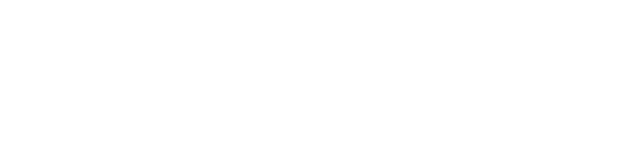
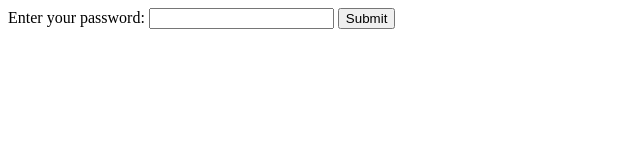
Before and after one commit to ln0091/fpge, a plain HTML site: page index.html in a window 1280 px wide. Shown: the whole page, without its empty margins (0-640 px from the left). Drawn offline with Linux system fonts and the light colour scheme.

Commit message:
Update index.html

```diff
--- a/index.html
+++ b/index.html
@@ -1,9 +1,26 @@
-<!DOCTYPE html>
-<html lang="en">
-
-  <head>
-    <title>Page Title</title>
-  <head>
-
-
+    <!DOCTYPE html>
 <html>
+<head>
+    <title>Login page</title>
+</head>
+<body>
+<form>
+    <label for="pswd">Enter your password: </label>
+    <input type="password" id="pswd">
+    <input type="button" value="Submit" onclick="checkPswd();" />
+</form>
+<!--Function to check password the already set password is admin-->
+<script type="text/javascript">
+    function checkPswd() {
+        var confirmPassword = "admin";
+        var password = document.getElementById("pswd").value;
+        if (password == confirmPassword) {
+             window.location="welcome.html";
+        }
+        else{
+            alert("Passwords do not match.");
+        }
+    }
+</script>
+</body>
+</html>
```
